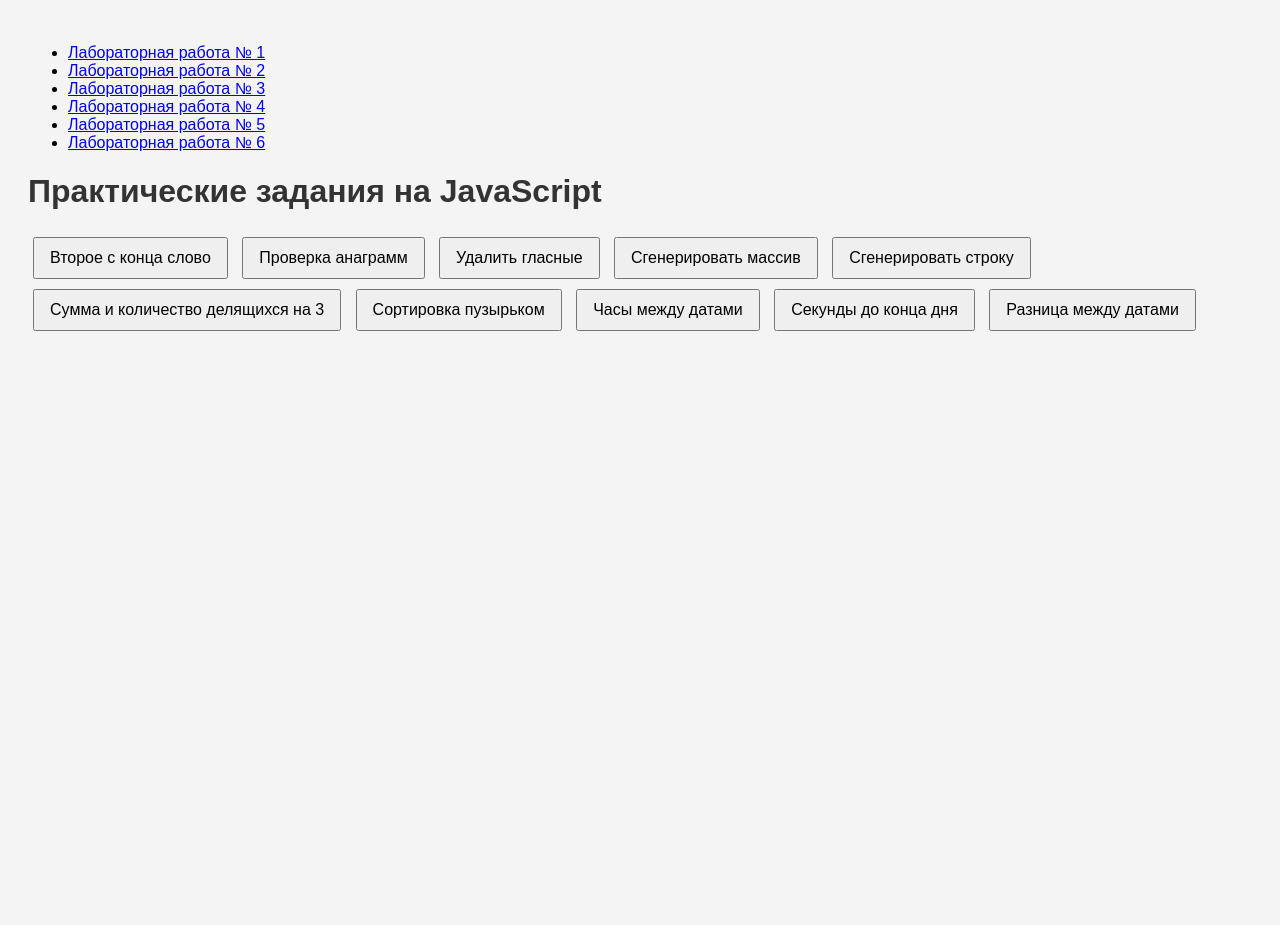
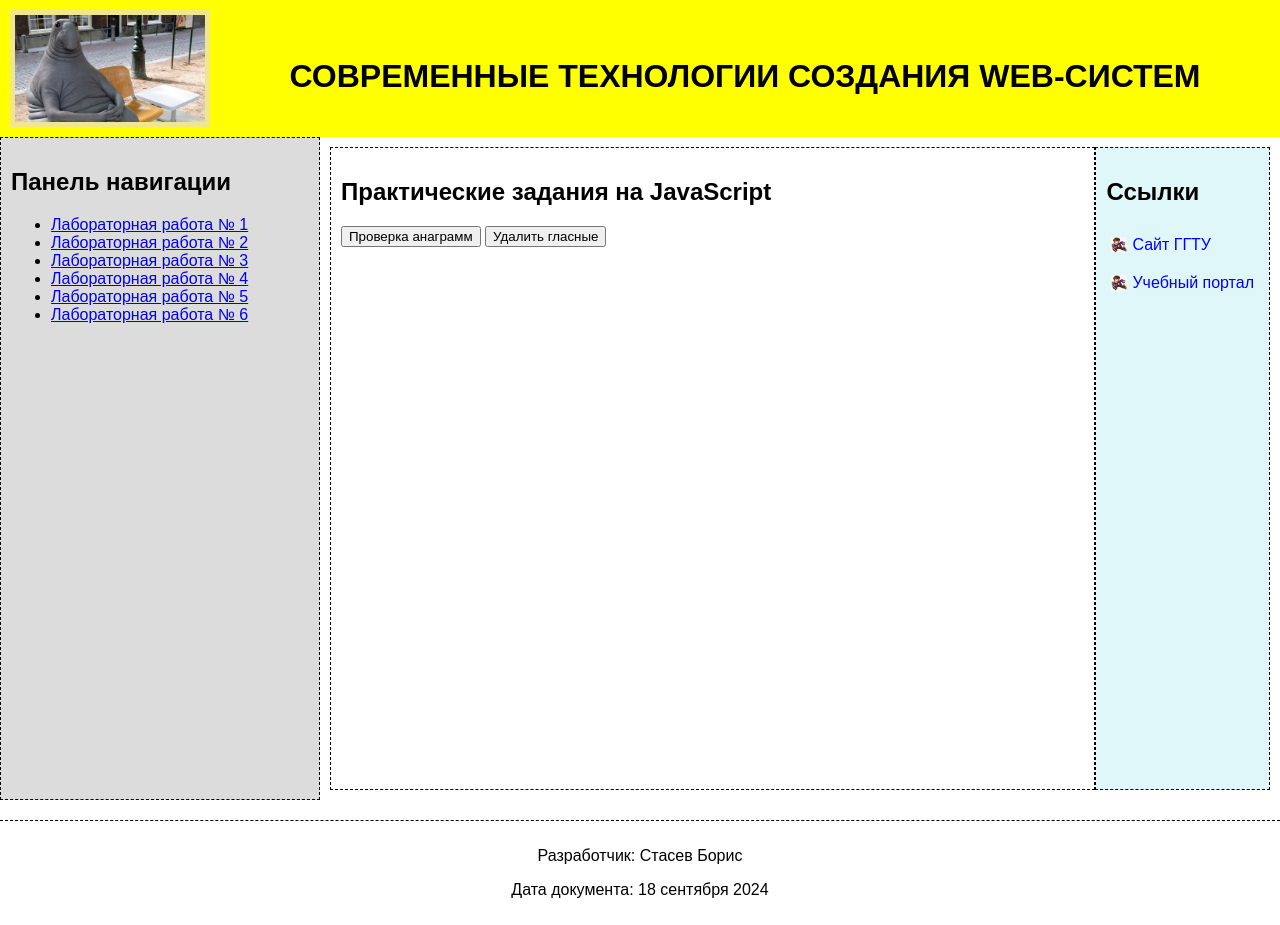
Before and after one commit to prostasev/web-system, a plain HTML site: page lab2js.html in a window 1280 px wide. Before the commit the page ends 800 px from the top, so only its background shows below. Drawn offline with Linux system fonts and the light colour scheme.

Commit message:
Update lab2js.html

```diff
--- a/lab2js.html
+++ b/lab2js.html
@@ -4,7 +4,18 @@
 <head>
     <meta charset="UTF-8">
     <meta name="viewport" content="width=device-width, initial-scale=1.0">
-    <title>Практические задания на JavaScript</title>
+    <title>Сайт</title>
+    <link rel="stylesheet" href="styles.css">
+</head>
+
+<body>
+    <div class="container">
+        <header class="header">
+            <img src="image.jpg" alt="Логотип" class="logo">
+            <h1 class="title">СОВРЕМЕННЫЕ ТЕХНОЛОГИИ СОЗДАНИЯ WEB-СИСТЕМ</h1>
+        </header>
+        <nav class="navigation">
+            <h2>Панель навигации</h2>
             <ul>
                 <li><a href="index.html">Лабораторная работа № 1</a></li>
                 <li><a href="lab2js.html">Лабораторная работа № 2</a></li>
@@ -13,52 +24,16 @@
                 <li><a href="lab5.html">Лабораторная работа № 5</a></li>
                 <li><a href="lab6.html">Лабораторная работа № 6</a></li>
             </ul>
-    <style>
-        body {
-            font-family: Arial, sans-serif;
-            background-color: #f4f4f4;
-            padding: 20px;
-        }
-
-        h1 {
-            color: #333;
-        }
-
-        button {
-            margin: 5px;
-            padding: 10px 15px;
-            font-size: 16px;
-            cursor: pointer;
-        }
-    </style>
-</head>
-
-<body>
+        </nav>
+        <main class="content">
+            <article>
                 <h1>Практические задания на JavaScript</h1>
 
-    <button onclick="secondLastWord()">Второе с конца слово</button>
                 <button onclick="areAnagrams()">Проверка анаграмм</button>
                 <button onclick="removeVowels()">Удалить гласные</button>
-    <button onclick="generateRandomArray()">Сгенерировать массив</button>
-    <button onclick="generateRandomString()">Сгенерировать строку</button>
-    <button onclick="countAndSumDivisibleByThree(randomArray)">Сумма и количество делящихся на 3</button>
-    <button onclick="bubbleSort(randomArray.slice())">Сортировка пузырьком</button>
-    <button onclick="hoursBetweenDates()">Часы между датами</button>
-    <button onclick="secondsUntilEndOfDay()">Секунды до конца дня</button>
-    <button onclick="randomDatesDifference()">Разница между датами</button>
 
                 <script>
                     let randomArray = [];
-
-        function secondLastWord() {
-            const input = prompt("Введите строку:");
-            const words = input.split(" ");
-            if (words.length < 2) {
-                alert("Недостаточно слов в строке.");
-            } else {
-                alert(`Второе с конца слово: ${words[words.length - 2]}`);
-            }
-        }
 
                     function areAnagrams() {
                         const str1 = prompt("Введите первую строку:");
@@ -70,77 +45,35 @@
 
                     function removeVowels() {
                         const input = prompt("Введите строку:");
-            const consonants = input.split("").filter(char => !'aeiouAEIOUуУеЕыЫаАоОэЭяЯиИюЮ'.includes(char)).join("");
+                        const consonants = input.split("").filter(char => !'aeiouAEIOUуУеЕыЫаАоОэЭяЯиИюЮ'.includes(
+                            char)).join("");
                         alert(`Строка без гласных: ${consonants}`);
                     }
-
-        function generateRandomArray() {
-            randomArray = Array.from({
-                length: 10
-            }, () => Math.floor(Math.random() * 101) + 100);
-            console.log("Случайный массив:", randomArray);
-            alert("Случайный массив сгенерирован и выведен в консоль.");
-        }
-
-        function generateRandomString() {
-            const length = 10;
-            const randomString = Array.from({
-                length
-            }, () => String.fromCharCode(Math.random() * 26 + 97)).join("");
-            console.log("Случайная строка:", randomString);
-            alert("Случайная строка сгенерирована и выведена в консоль.");
-        }
-
-        function countAndSumDivisibleByThree(arr) {
-            const filtered = arr.filter(num => num % 3 === 0);
-            const count = filtered.length;
-            const sum = filtered.reduce((acc, num) => acc + num, 0);
-            alert(`Количество: ${count}, Сумма: ${sum}`);
-        }
-
-        function bubbleSort(arr) {
-            for (let i = 0; i < arr.length; i++) {
-                for (let j = 0; j < arr.length - 1 - i; j++) {
-                    if (arr[j] > arr[j + 1]) {
-                        [arr[j], arr[j + 1]] = [arr[j + 1], arr[j]];
-                    }
-                }
-            }
-            console.log("Отсортированный массив:", arr);
-            alert("Массив отсортирован и выведен в консоль.");
-        }
-
-        function hoursBetweenDates() {
-            const startDate = new Date('1988-08-13T10:00:00');
-            const endDate = new Date('2033-12-22T17:00:00');
-            const hours = Math.abs((endDate - startDate) / 36e5);
-            alert(`Количество часов: ${hours}`);
-        }
-
-        function secondsUntilEndOfDay() {
-            const now = new Date();
-            const endOfDay = new Date(now.getFullYear(), now.getMonth(), now.getDate() + 1);
-            const seconds = Math.floor((endOfDay - now) / 1000);
-            alert(`Количество секунд до конца дня: ${seconds}`);
-        }
-
-        function randomDatesDifference() {
-            const startDate = new Date('2000-01-01');
-            const endDate = new Date('2020-01-01');
-            const dates = Array.from({
-                length: 10
-            }, () => {
-                const randomTime = Math.random() * (endDate - startDate) + startDate.getTime();
-                return new Date(randomTime);
-            });
-
-            dates.sort((a, b) => a - b);
-            const difference = Math.abs((dates[1] - dates[0]) / 1000);
-            console.log("Случайные даты:", dates);
-            console.log(`Разница в секундах между ближайшими: ${difference}`);
-            alert(`Разница в секундах между ближайшими датами: ${difference}`);
-        }
                 </script>
+            </article>
+            <div class="sidebar">
+                <h2>Ссылки</h2>
+                <ul>
+                    <li>
+                        <a href="https://www.gstu.by/">
+                            <img src="1.png" alt="ГГТУ" class="icon"> Сайт ГГТУ
+                        </a>
+                    </li>
+                    <li>
+                        <a href="https://www.edu.gstu.by/">
+                            <img src="1.png" alt="Учебный портал" class="icon"> Учебный портал
+                        </a>
+                    </li>
+                </ul>
+            </div>
+        </main>
+    </div>
+    </div>
+    <footer>
+        <p>Разработчик: Стасев Борис</p>
+        <p>Дата документа: 18 сентября 2024</p>
+    </footer>
+    </div>
 </body>
 
 </html>
```
Lines whose indentation alone changed are shown as unchanged.
